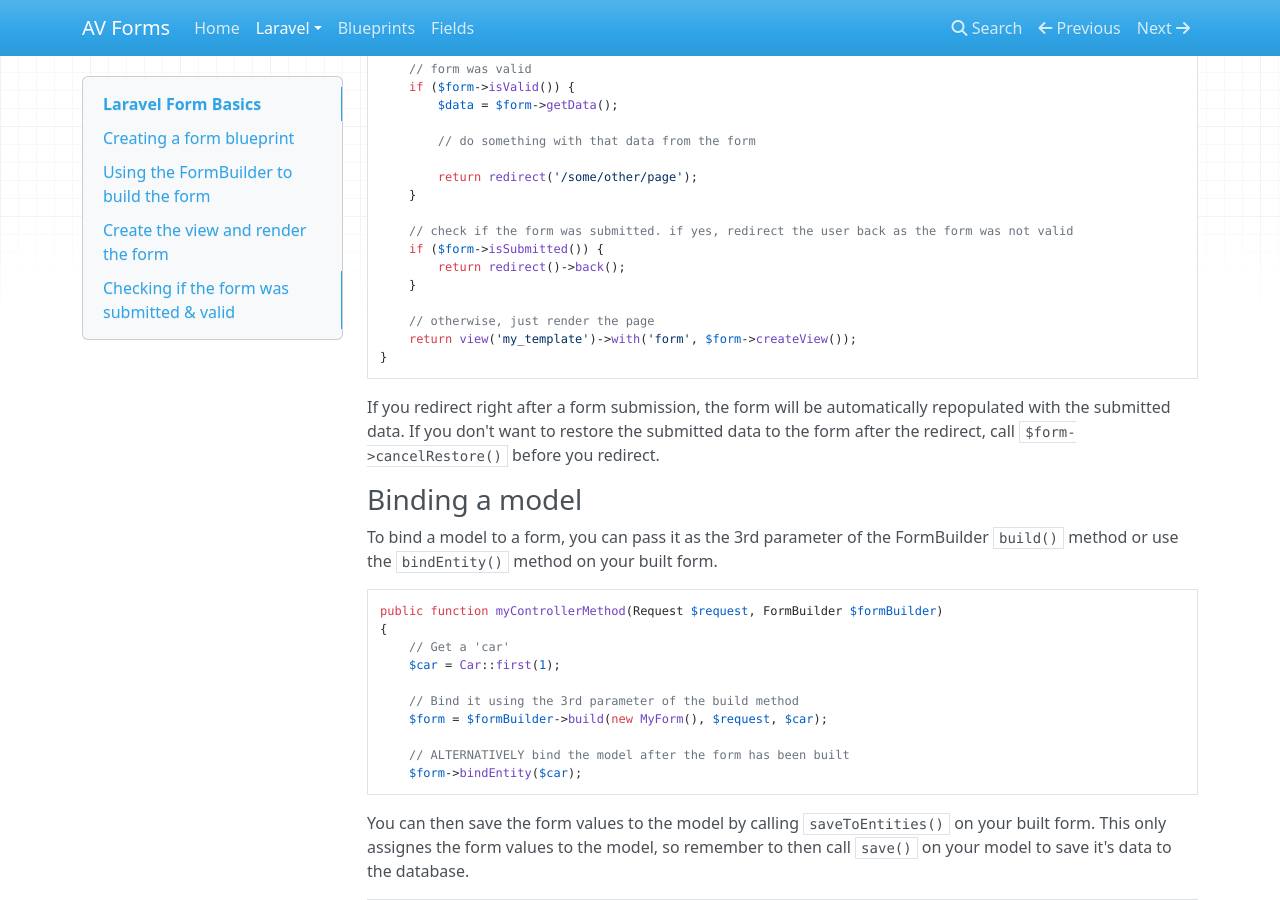
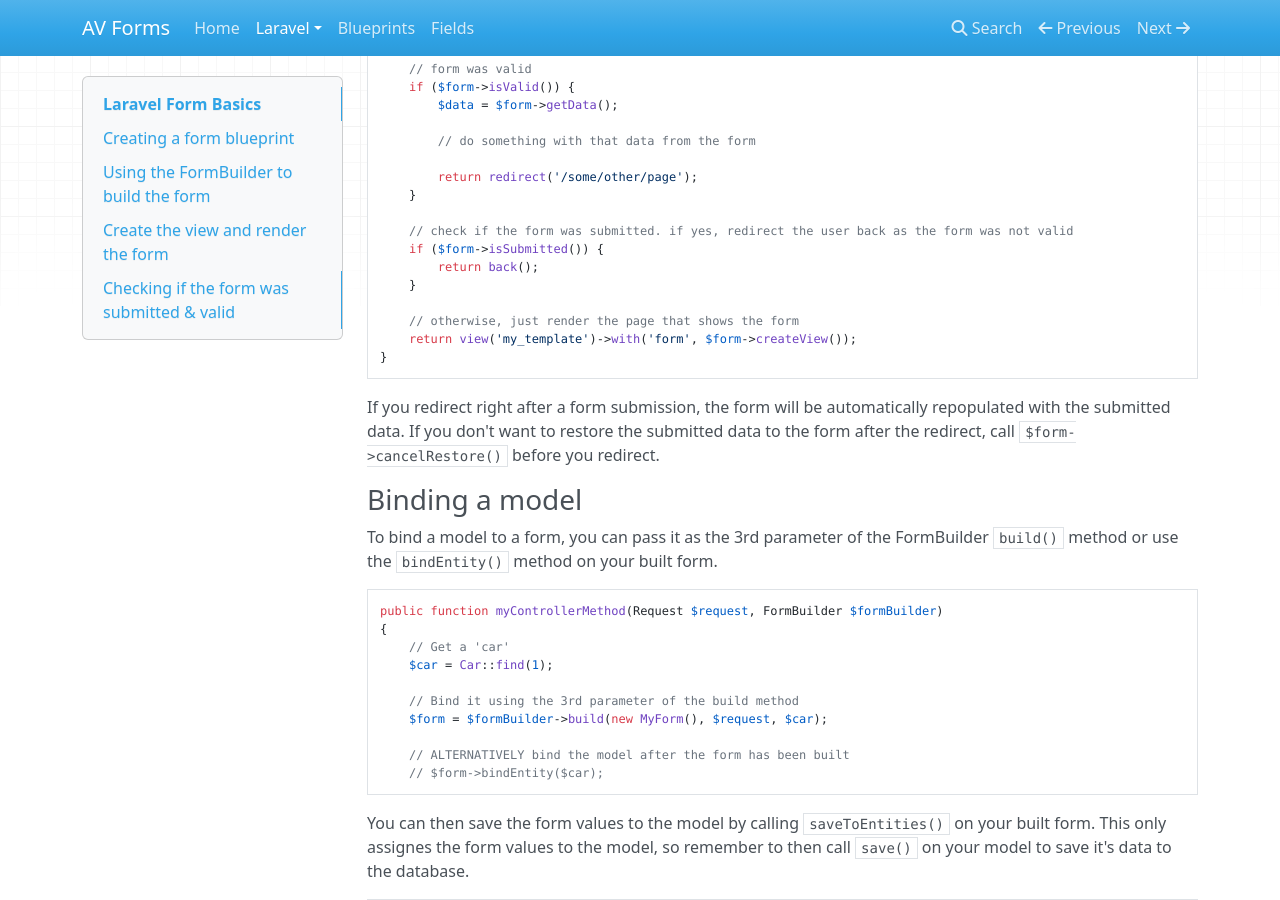
Before and after one commit to andyvenus/form, an MkDocs documentation site: the page built from docs/laravel-basics.md, in a window 1280 px wide and 900 px high, scrolled down 1964 px. Built offline with MkDocs 1.6.1, drawn with Linux system fonts in a browser that asks for light colours; nearby versions of some CDN libraries; old or Windows-style settings are respelled for this version of MkDocs.

Commit message:
Update docs

```diff
--- a/docs/laravel-basics.md
+++ b/docs/laravel-basics.md
@@ -95,10 +95,10 @@ But you may want to redirect users after the form is submitted to avoid accident
 
         // check if the form was submitted. if yes, redirect the user back as the form was not valid
         if ($form->isSubmitted()) {
-            return redirect()->back();
+            return back();
         }
 
-        // otherwise, just render the page
+        // otherwise, just render the page that shows the form
         return view('my_template')->with('form', $form->createView());
     }
 
@@ -111,13 +111,13 @@ To bind a model to a form, you can pass it as the 3rd parameter of the FormBuild
     public function myControllerMethod(Request $request, FormBuilder $formBuilder)
     {
         // Get a 'car'
-        $car = Car::first(1);
+        $car = Car::find(1);
 
         // Bind it using the 3rd parameter of the build method
         $form = $formBuilder->build(new MyForm(), $request, $car);
 
         // ALTERNATIVELY bind the model after the form has been built
-        $form->bindEntity($car);
+        // $form->bindEntity($car);
 
 You can then save the form values to the model by calling `saveToEntities()` on your built form. This only assignes the form values to the model, so remember to then call `save()` on your model to save it's data to the database.
 
```
Also changed, not shown: docs/fields.md (+4 -0 lines).
